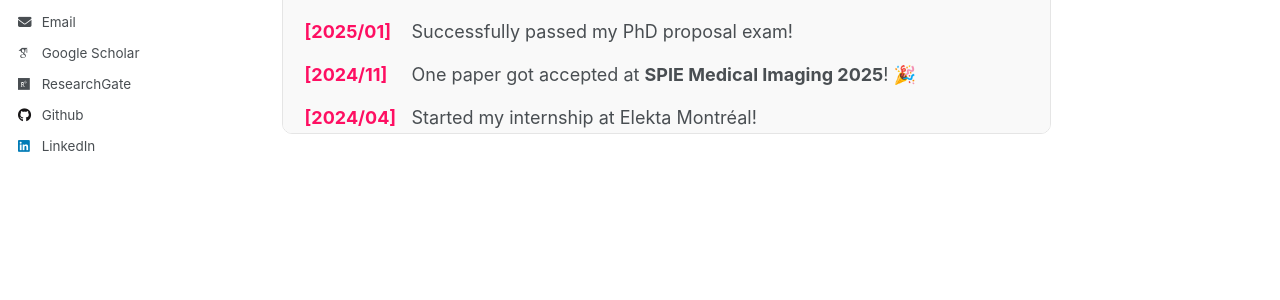
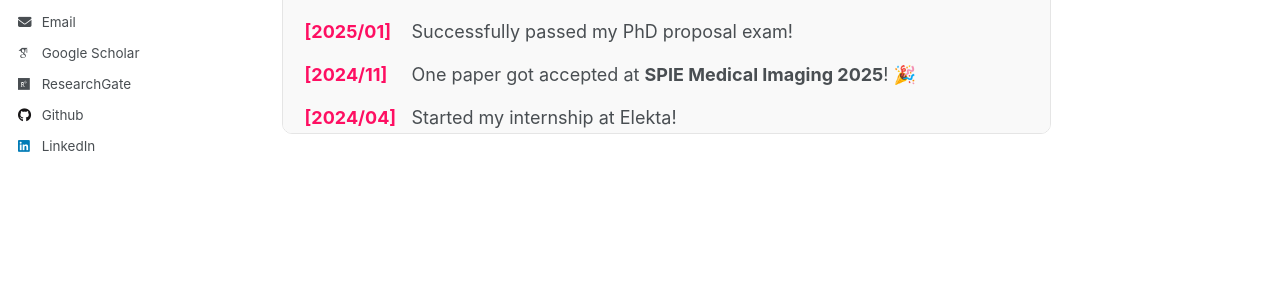
Before and after one commit to soorenasalari/soorenasalari.github.io, a Jekyll site: the page built from _pages/about.md, in a window 1280 px wide and 900 px high, scrolled down 639 px. Shown: the part 385-685 px from the top of the window. Built offline with Jekyll 4.4.1, drawn with Linux system fonts in a browser that asks for light colours; some web fonts are replaced.

Commit message:
Update about.md
Signed-off-by: Soorena Salari <73616711+soorenasalari@users.noreply.github.com>

```diff
--- a/_pages/about.md
+++ b/_pages/about.md
@@ -122,7 +122,7 @@ Feel free to reach out via email at soorena [dot] salari374 [at] gmail [dot] com
 
       <li>
         <span class="news-date">[2024/04]</span>
-        <span>Started my internship at Elekta Montréal!</span>
+        <span>Started my internship at Elekta!</span>
       </li>
 
       <li>
```
